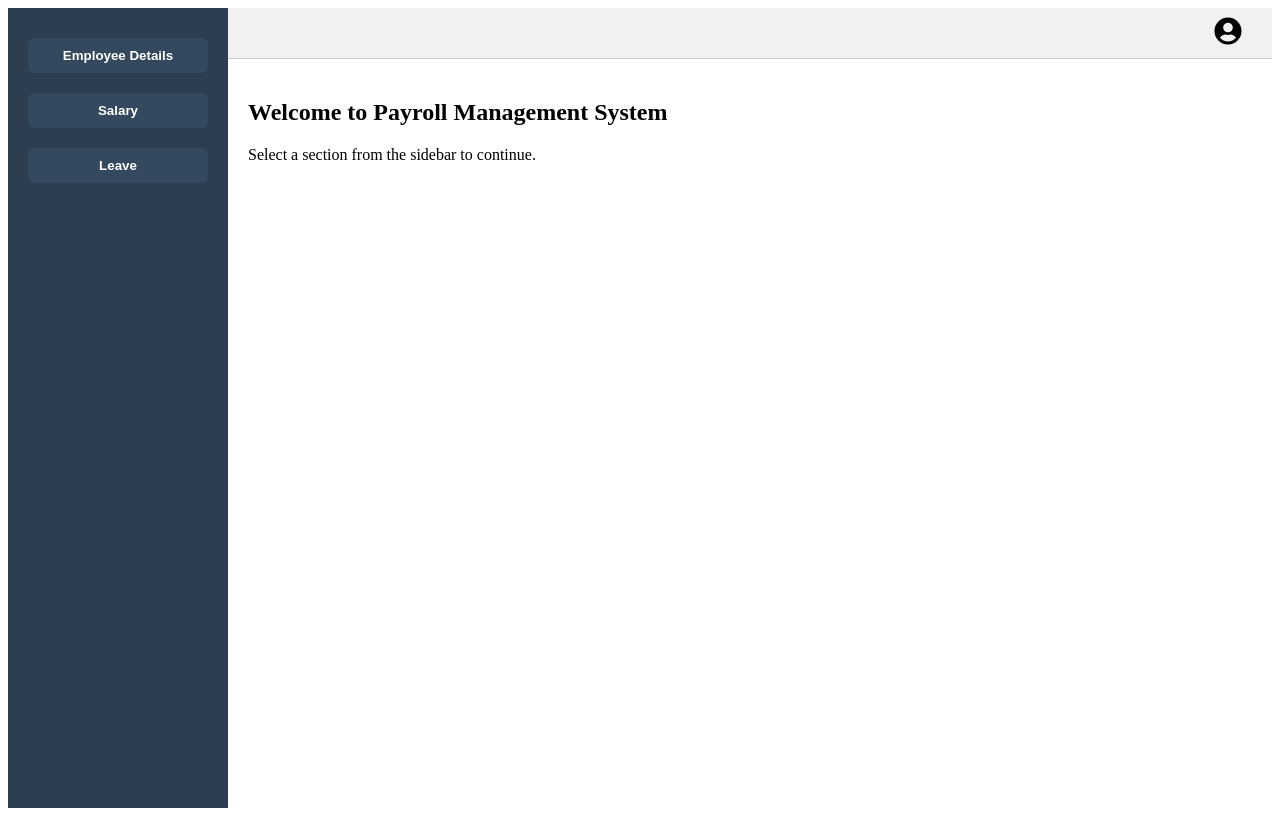
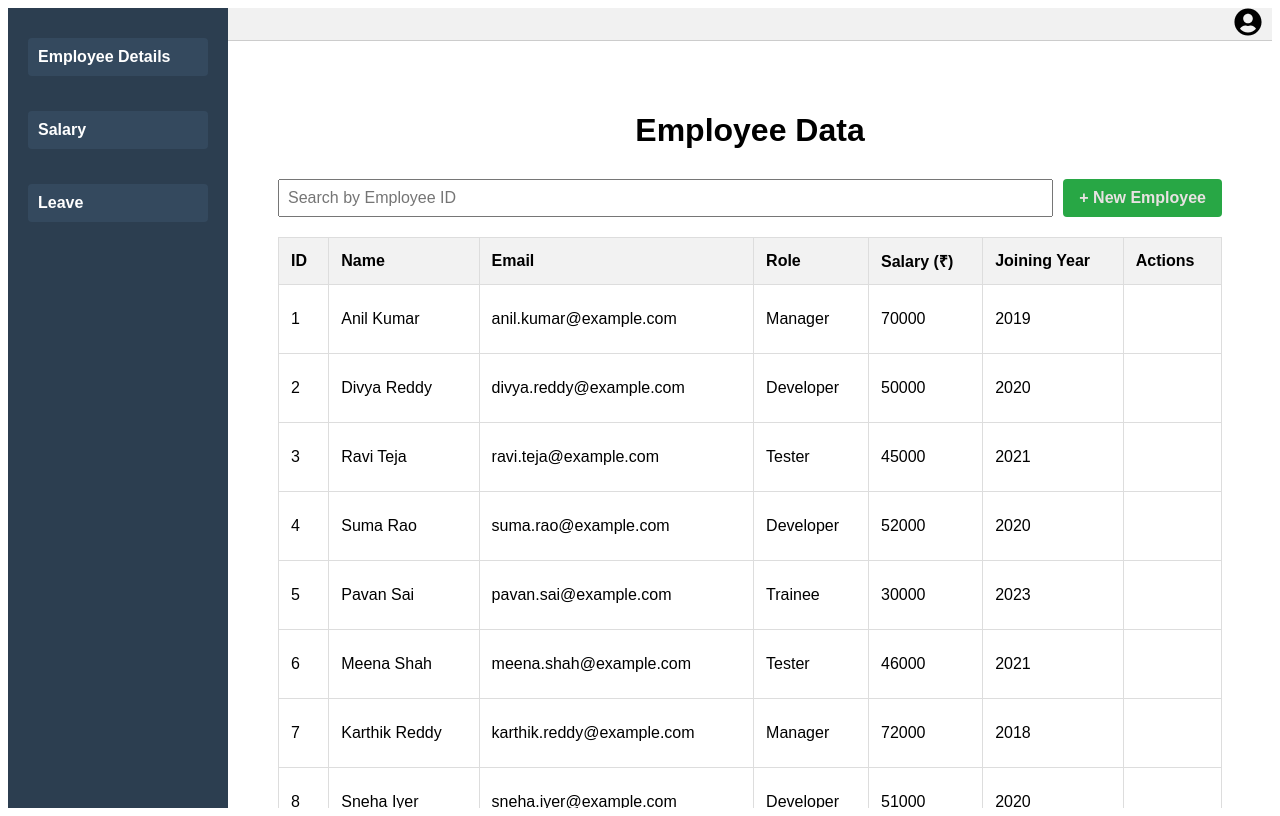
Before and after one commit to burrasatyanarayana/payrollManagement, a React (Create React App) app: page /dashboard in a window 1280 px wide. Built offline with nearby package versions, Linux system fonts and the light colour scheme.

Commit message:
Added Sidebar component and updated dashboard layout & CSS

```diff
--- a/src/dashboard.js
+++ b/src/dashboard.js
@@ -1,28 +1,32 @@
 import React, { useState } from "react";
-import { useNavigate } from "react-router-dom";
 import { FaUserCircle } from "react-icons/fa";
+import Salary from "./salary";
+import Employee from "./employee";
+//import Leave from "./Leave";
 import "./dashboard.css";
 
 export default function Dashboard() {
+  const [activePage, setActivePage] = useState("employee");
+
   return (
     <div className="dashboard">
-      <Sidebar />
+      <Sidebar setActivePage={setActivePage} />
       <div className="main-content">
         <Topbar />
-        <Content />
+        <Content activePage={activePage} />
       </div>
     </div>
   );
 }
 
-function Sidebar() {
-  const navigate = useNavigate();
-
+function Sidebar({ setActivePage }) {
   return (
     <div className="sidebar">
-      <button onClick={() => navigate("/employee")}>Employee Details</button>
-      <button onClick={() => navigate("/salary")}>Salary</button>
-      <button onClick={() => navigate("/leave")}>Leave</button>
+      <button onClick={() => setActivePage("employee")}>
+        Employee Details
+      </button>
+      <button onClick={() => setActivePage("salary")}>Salary</button>
+      <button onClick={() => setActivePage("leave")}>Leave</button>
     </div>
   );
 }
@@ -33,10 +37,7 @@ function Topbar() {
 
   return (
     <div className="topbar">
-      <div
-        className="profile-container"
-        style={{ marginLeft: "auto", marginRight: "20px" }}
-      >
+      <div className="profile-container">
         <FaUserCircle
           size={28}
           onClick={() => setShowMenu(!showMenu)}
@@ -53,11 +54,12 @@ function Topbar() {
   );
 }
 
-function Content() {
+function Content({ activePage }) {
   return (
     <div className="content-area">
-      <h2>Welcome to Payroll Management System</h2>
-      <p>Select a section from the sidebar to continue.</p>
+      {activePage === "employee" && <Employee />}
+      {activePage === "salary" && <Salary />}
+      {/*{activePage === "leave" && <Leave />}*/}
     </div>
   );
 }
--- a/src/employee.css
+++ b/src/employee.css
@@ -1,3 +1,4 @@
+/* Existing App and Modal Styles */
 .App {
   padding: 30px;
   font-family: Arial, sans-serif;
@@ -23,7 +24,7 @@ h1 {
 
 .add-button {
   background-color: #28a745;
-  color: white;
+  color: rgb(232, 226, 226);
   border: none;
   padding: 10px 16px;
   border-radius: 4px;
@@ -112,9 +113,9 @@ h1 {
 .modal-buttons button {
   padding: 10px 16px;
   font-size: 15px;
-  border: 1px solid #ccc;
+  border: 1px solid #3207f3;
   border-radius: 6px;
-  background-color: white;
+  background-color: #3207f3;
   cursor: pointer;
   transition: background-color 0.2s;
 }
@@ -123,10 +124,91 @@ h1 {
   background-color: #f2f2f2;
 }
 
-/* Optional: Make it responsive */
-@media (max-width: 600px) {
-  .modal {
+/* ================= DASHBOARD LAYOUT ================= */
+
+.dashboard {
+  display: flex;
+  height: 100vh;
+  background-color: #f4f6f8;
+}
+
+.sidebar {
+  width: 220px;
+  background-color: #2c3e50;
+  color: white;
+  padding: 20px;
+  display: flex;
+  flex-direction: column;
+  gap: 15px;
+}
+
+.sidebar button {
+  padding: 12px;
+  background-color: #34495e;
+  border: none;
+  color: white;
+  cursor: pointer;
+  border-radius: 4px;
+  font-size: 16px;
+  text-align: left;
+}
+
+.sidebar button:hover {
+  background-color: #1abc9c;
+}
+
+.main-content {
+  flex: 1;
+  display: flex;
+  flex-direction: column;
+  overflow: auto;
+}
+
+.topbar {
+  height: 60px;
+  display: flex;
+  align-items: center;
+  padding: 0 20px;
+  background-color: #ecf0f1;
+  border-bottom: 1px solid #ccc;
+  justify-content: flex-end;
+}
+
+.profile-container {
+  position: relative;
+}
+
+.dropdown-menu {
+  position: absolute;
+  top: 40px;
+  right: 0;
+  background: white;
+  border: 1px solid #ccc;
+  padding: 10px;
+  z-index: 10;
+  border-radius: 5px;
+}
+
+.content-area {
+  flex-grow: 1;
+  padding: 30px;
+  background-color: white;
+  overflow-y: auto;
+}
+
+/* Optional: Responsive Adjustments */
+@media (max-width: 768px) {
+  .dashboard {
+    flex-direction: column;
+  }
+
+  .sidebar {
+    flex-direction: row;
+    justify-content: space-around;
     width: 100%;
-    padding: 20px;
+  }
+
+  .main-content {
+    padding: 10px;
   }
 }
```
Also changed, not shown: src/employee.js (+0 -10 lines).
